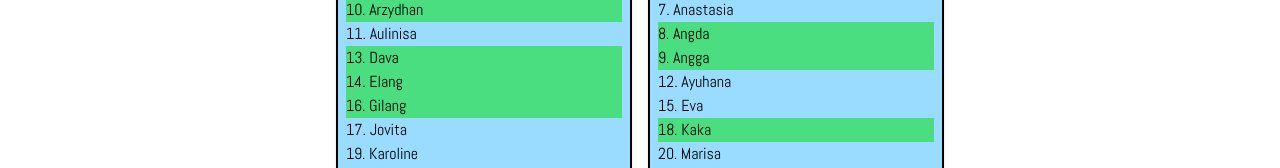
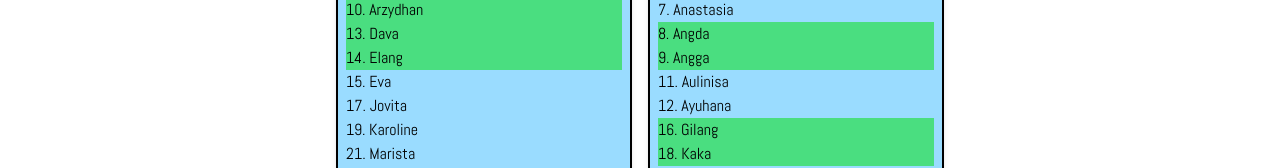
Before and after one commit to falentio/felascione, a SvelteKit app: page /acak-kelompok in a window 1280 px wide. Shown: the part 614-782 px from the top of the page. Built offline with nearby package versions, Linux system fonts and the light colour scheme.

Commit message:
Update +page.svelte

```diff
--- a/src/routes/acak-kelompok/+page.svelte
+++ b/src/routes/acak-kelompok/+page.svelte
@@ -76,7 +76,6 @@
 			chain.sort()
 			fool.createChain(i => chain.includes(i.name))
 		})
-		fool.createChain(i => ["Nadia", "Gilang"].includes(i.name))
 		if (conflict.length > teamsCount) {
 			conflict = conflict.slice(0, teamsCount)
 		}
```
